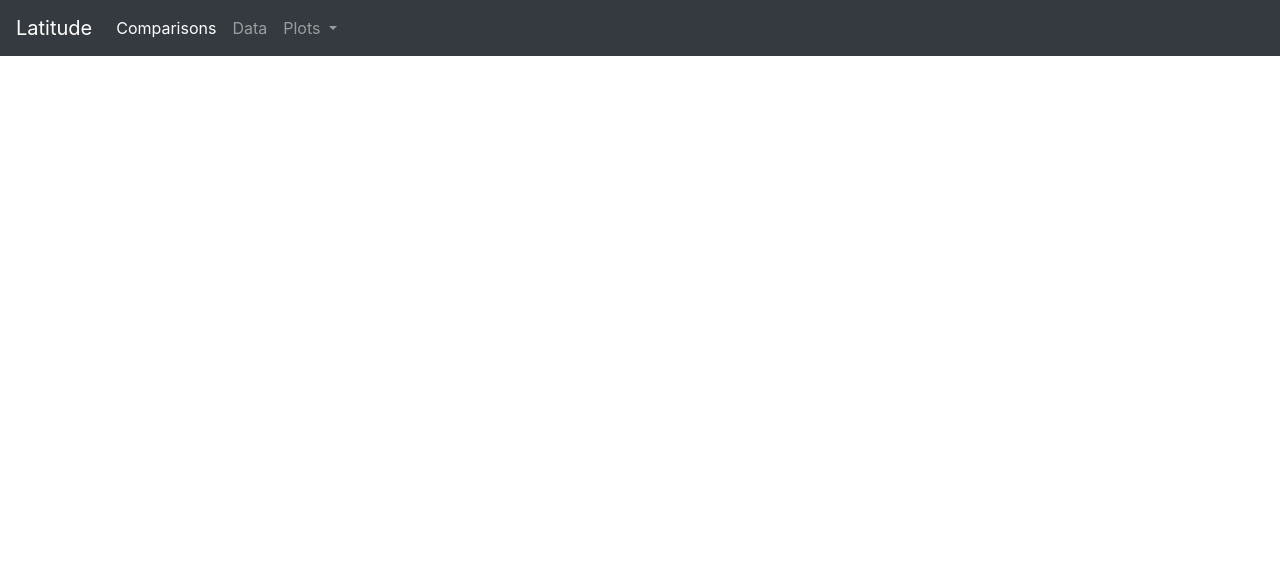
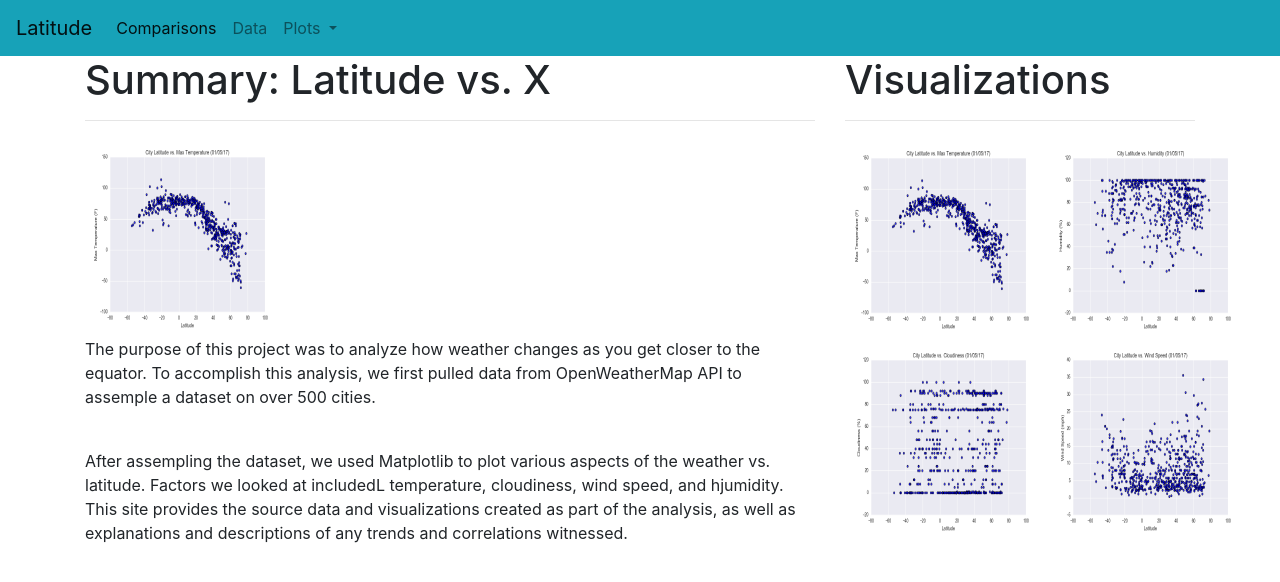
Before and after one commit to mrryanlittle/Web-Design-Challenge, a plain HTML site: page WebVisualizations/index.html in a window 1280 px wide. Drawn offline with nearby package versions, Linux system fonts and the light colour scheme.

Commit message:
landingv1

```diff
--- a/WebVisualizations/index.html
+++ b/WebVisualizations/index.html
@@ -11,7 +11,7 @@
     <title>Latitude</title>
   </head>
   <body>
-    <nav class="navbar navbar-expand-lg navbar-dark bg-dark">
+    <nav class="navbar navbar-expand-lg navbar-light bg-info">
       <a class="navbar-brand" href="#">Latitude</a>
       <button class="navbar-toggler" type="button" data-toggle="collapse" data-target="#navbarSupportedContent" aria-controls="navbarSupportedContent" aria-expanded="false" aria-label="Toggle navigation">
         <span class="navbar-toggler-icon"></span>
@@ -20,24 +20,58 @@
       <div class="collapse navbar-collapse" id="navbarSupportedContent">
         <ul class="navbar-nav mr-auto">
           <li class="nav-item active">
-            <a class="nav-link" href="/comparisons.html">Comparisons</a>
+            <a class="nav-link" href="comparisons.html">Comparisons <span class="sr-only">(current)</span></a>
           </li>
           <li class="nav-item">
-            <a class="nav-link" href="/data.html">Data</a>
+            <a class="nav-link" href="data.html">Data</a>
           </li>
           <li class="nav-item dropdown">
             <a class="nav-link dropdown-toggle" href="#" id="navbarDropdown" role="button" data-toggle="dropdown" aria-haspopup="true" aria-expanded="false">
               Plots
             </a>
             <div class="dropdown-menu" aria-labelledby="navbarDropdown">
-              <a class="dropdown-item" href="/plota.html">Plot A</a>
-              <a class="dropdown-item" href="#">Plot B</a>
-              <div class="dropdown-divider"></div>
-              <a class="dropdown-item" href="#">Visualization A</a>
+              <a class="dropdown-item" href="#">fig1</a>
+              <a class="dropdown-item" href="#">fig2</a>
+              <a class="dropdown-item" href="#">fig3</a>
+              <a class="dropdown-item" href="#">fig4</a>
             </div>
           </li>
         </ul>
       </div>
     </nav>
+    <div class='container'>
+      <div class='row'>
+        <div class='col-md-8'>
+          <h1>Summary: Latitude vs. X</h1>
+          <hr>
+          <img src='../Resources/assets/images/fig1.png' alt='city latitude versus Max temperature' style='width:200px;height:200px;'>
+          <p>The purpose of this project was to analyze how weather changes as you get closer to the equator. To accomplish this analysis, we first pulled data from OpenWeatherMap API to assemple a dataset on over 500 cities.</p>
+          <br>
+          <p>After assempling the dataset, we used Matplotlib to plot various aspects of the weather vs. latitude. Factors we looked at includedL temperature, cloudiness, wind speed, and hjumidity. This site provides the source data and visualizations created as part of the analysis, as well as explanations and descriptions of any trends and correlations witnessed.</p>
+        </div>
+        <div class ='col-md-4'>
+          <h1>Visualizations</h1>
+          <hr>
+          <table>
+            <tr>
+              <td>
+                <img src='../Resources/assets/images/fig1.png' alt='city latitude versus Max temperature' style='width:200px;height:200px;'>
+              </td>
+              <td>
+                <img src='../Resources/assets/images/fig2.png' alt='city latitude versus humidity' style='width:200px;height:200px;'>
+              </td>
+            </tr>
+            <tr>
+              <td>
+                <img src='../Resources/assets/images/fig3.png' alt='city latitude verus cloudiness' style='width:200px;height:200px;'>
+              </td>
+              <td>
+                <img src='../Resources/assets/images/fig4.png' alt='city latitude versus wind speed' style='width:200px;height:200px;'>
+              </td>
+            </tr>
+        </table>
+        </div>
+      </div>
+    </div>
   </body>
 </html>
```
